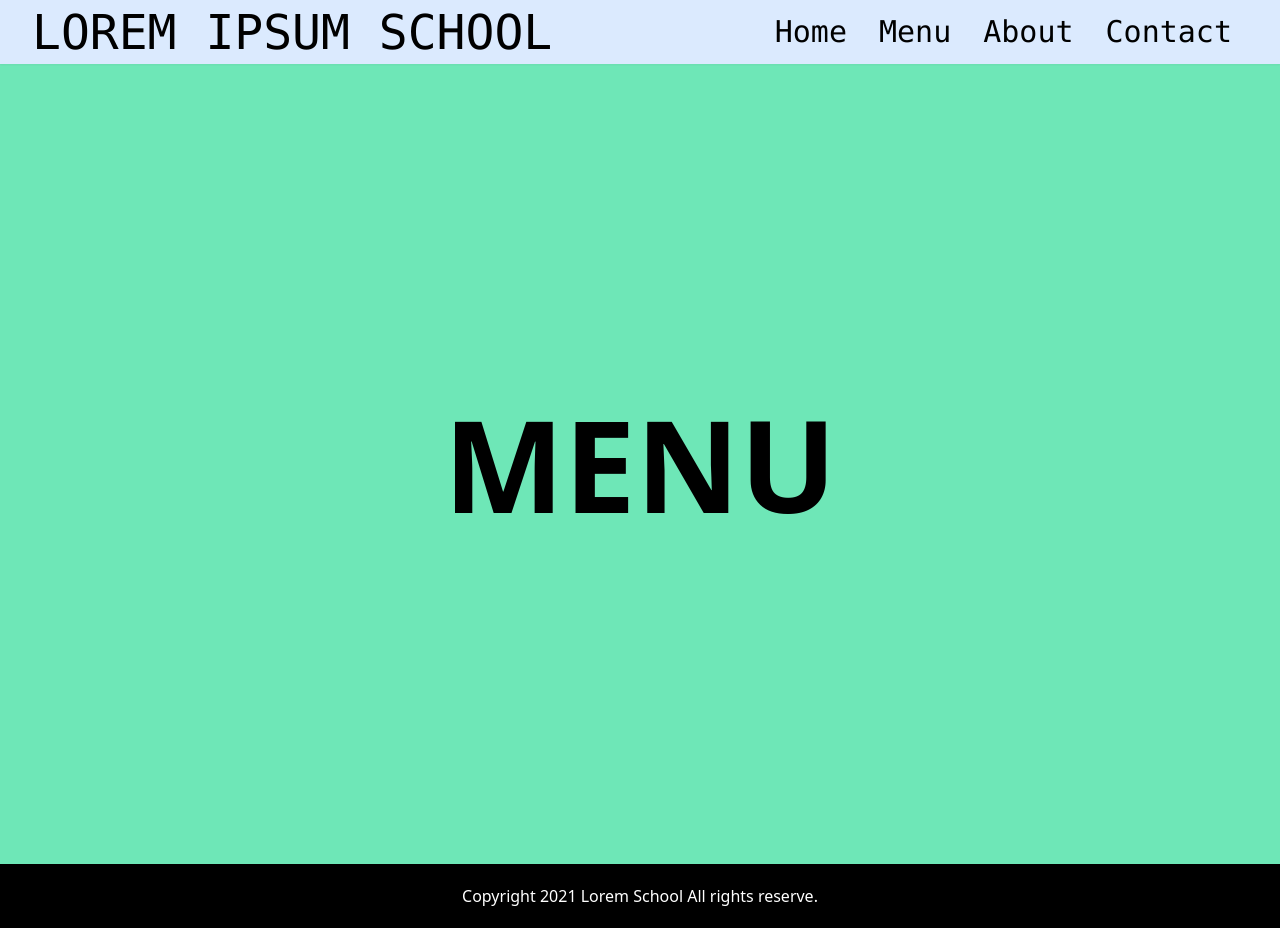
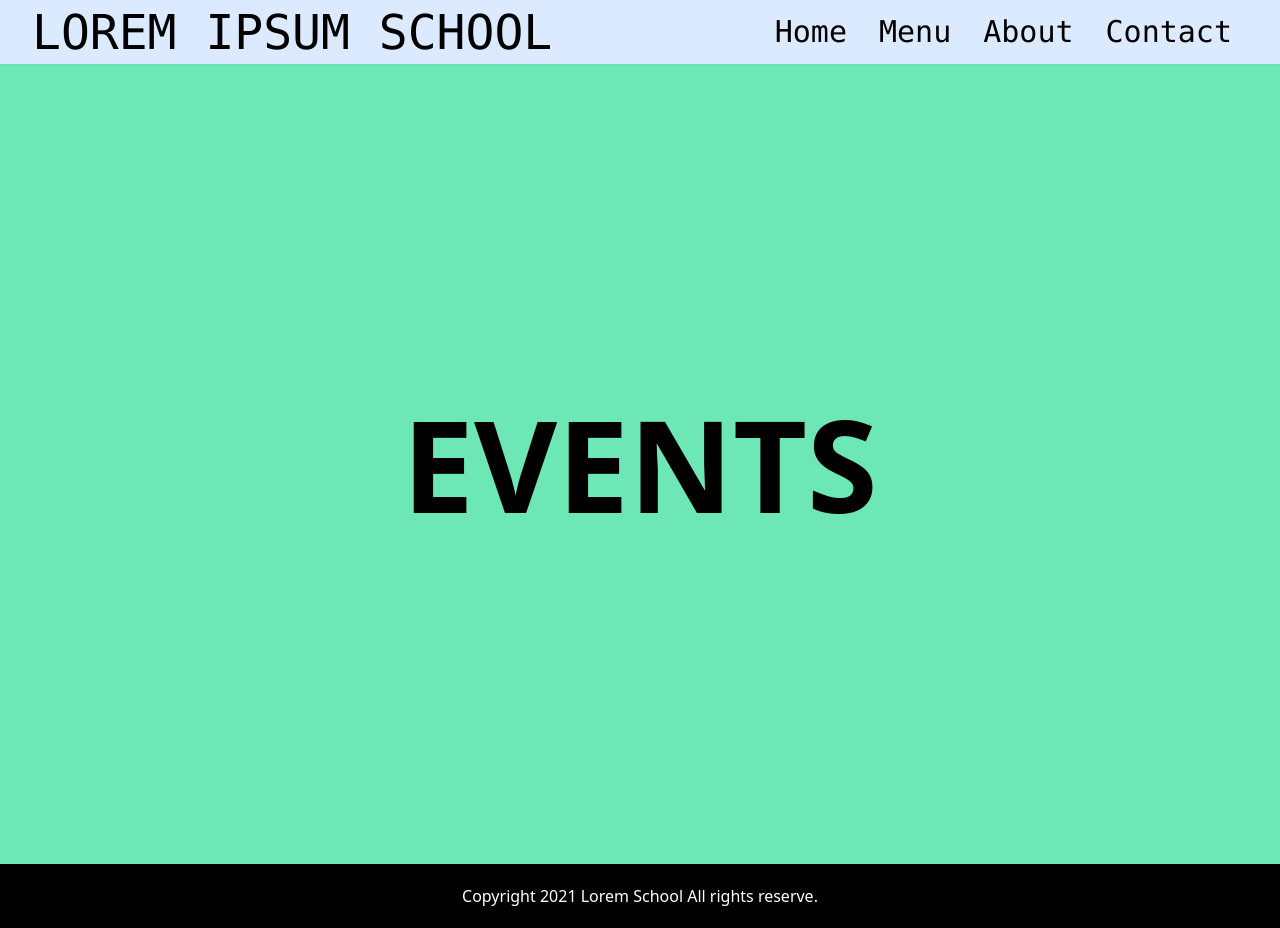
Before and after one commit to ecogalileo/react_school_system, a React (Create React App) app: page /menu in a window 1280 px wide. Built offline with nearby package versions, Linux system fonts and the light colour scheme.

Commit message:
2nd commit

```diff
--- a/src/pages/menu.js
+++ b/src/pages/menu.js
@@ -3,7 +3,7 @@
 const Menu = () => {
   return (
     <div className='h-screen flex justify-center items-center bg-green-300'>
-      <h1 className='text-9xl uppercase font-black'>Menu</h1>
+      <h1 className='text-9xl uppercase font-black'>Events</h1>
     </div>
   );
 };
```
